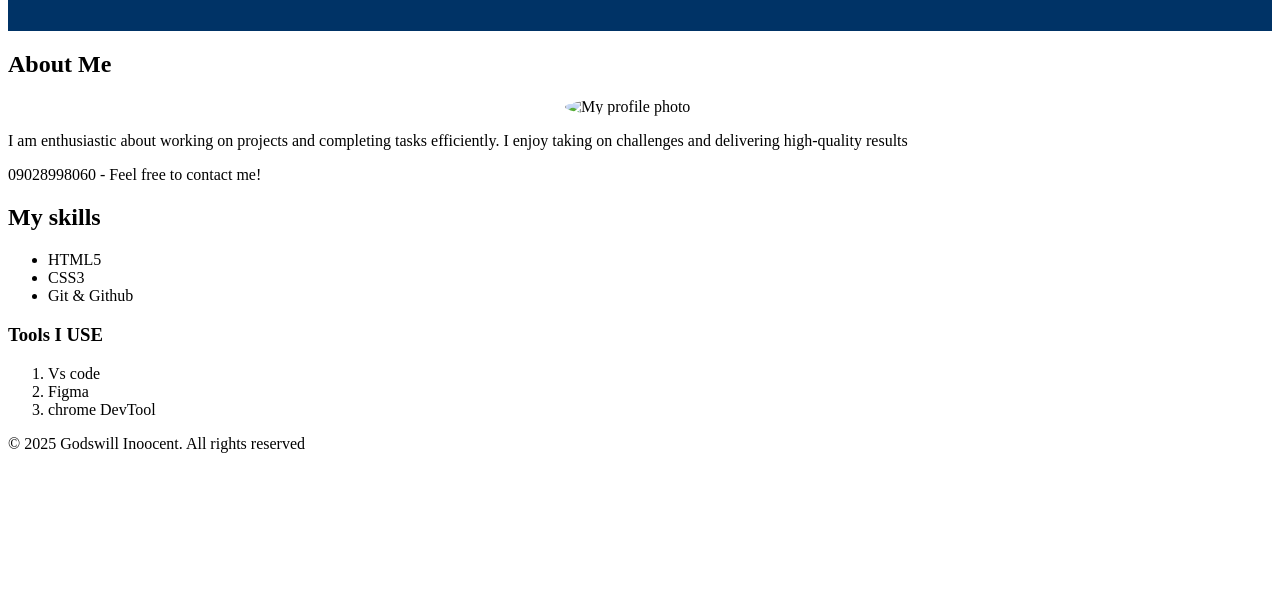
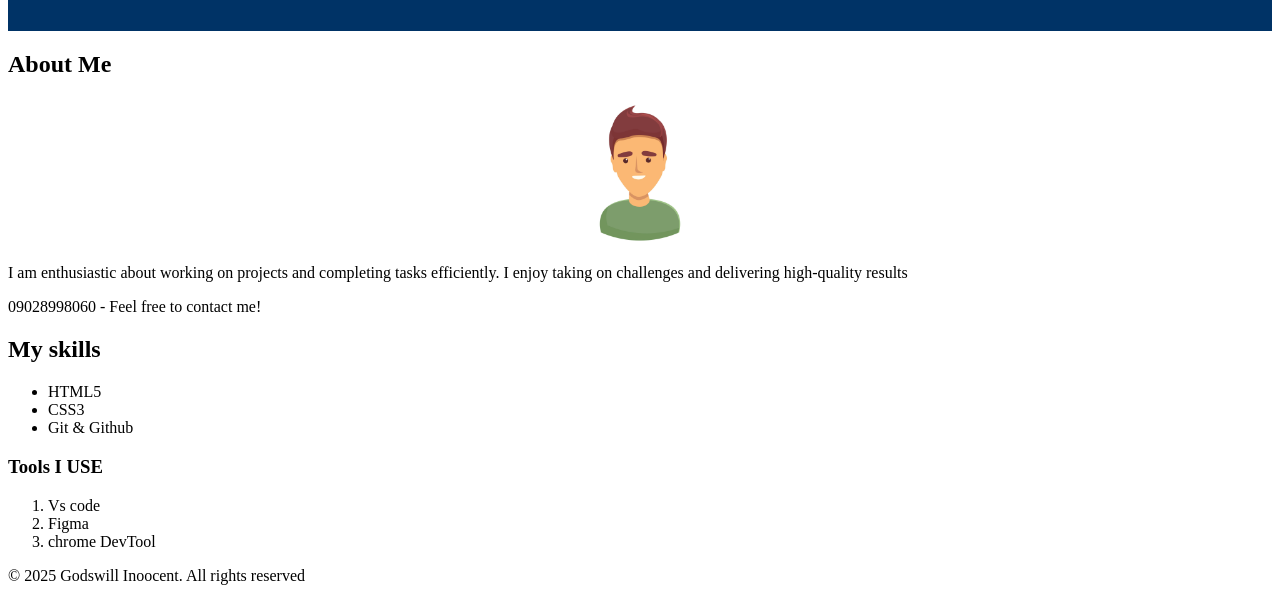
Before and after one commit to GodswillInnocent/Profile, a plain HTML site: page index.html in a window 1280 px wide. Shown: the part 245-846 px from the top of the page. Before the commit the page ends 800 px from the top, so only its background shows below. Drawn offline with Linux system fonts and the light colour scheme.

Commit message:
fix: add profile image

```diff
--- a/index.html
+++ b/index.html
@@ -49,7 +49,7 @@
 
     <section id="about">
         <h2>About Me</h2>
-        <img src="https//viaplaceholder.com/iso" alt="My profile photo">
+        <img src="profile.jpg" alt="My profile photo">
         <p>I am enthusiastic about working on projects and completing tasks efficiently.
             I enjoy taking on challenges and delivering high-quality results
         </p>
```
Also changed, not shown: profile.jpg (added).
